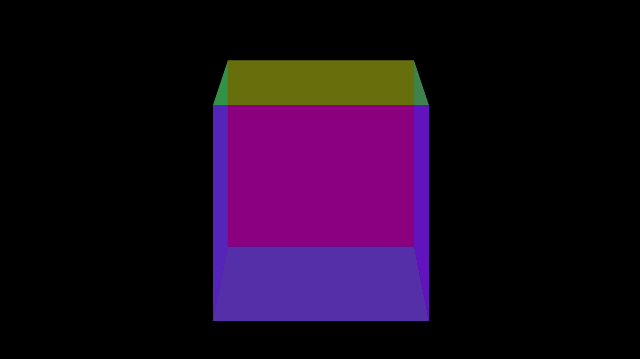
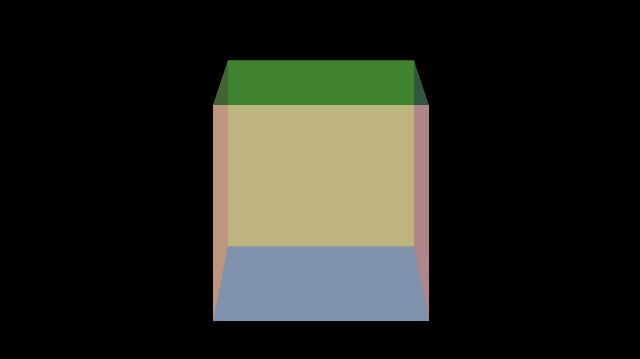
Before and after one commit to tanish0912/os-club-assignments, a plain HTML site: page cube/index.html in a window 1280 px wide. Shown: the part 227-586 px from the top of the page, without its empty margins (319-959 px from the left). Drawn offline with Linux system fonts and the light colour scheme.

Commit message:
cube-edit

```diff
--- a/cube/styles.css
+++ b/cube/styles.css
@@ -32,34 +32,34 @@ body{
 
 
 .front{
-    background-color: #d50000;
+    background-color: #FFD500;
     transform: translateZ(100px);
 }
 
 .back{
-    background-color: #aa00ff;
+    background-color: #FFFFFF;
     transform: translateZ(-100px);
 }
 
 .top{
-    background-color: #00Bfa5;
+    background-color: #0051BA;
     transform: rotateX(90deg) translateZ(100px);
 
 }
 
 .bottom{
-    background-color: #64dd17;
+    background-color: #009E60;
     transform: rotateX(90deg) translateZ(-100px);
 }
 
 
 .left{
-    background-color: #304ffe;
+    background-color: #C41E3A;
     transform: rotateY(90deg) translateZ(100px);
 }
 
 .right{
-    background-color: #0091ea;
+    background-color: #FF5800;
     transform: rotateY(-90deg) translateZ(100px);
 }
 
```
